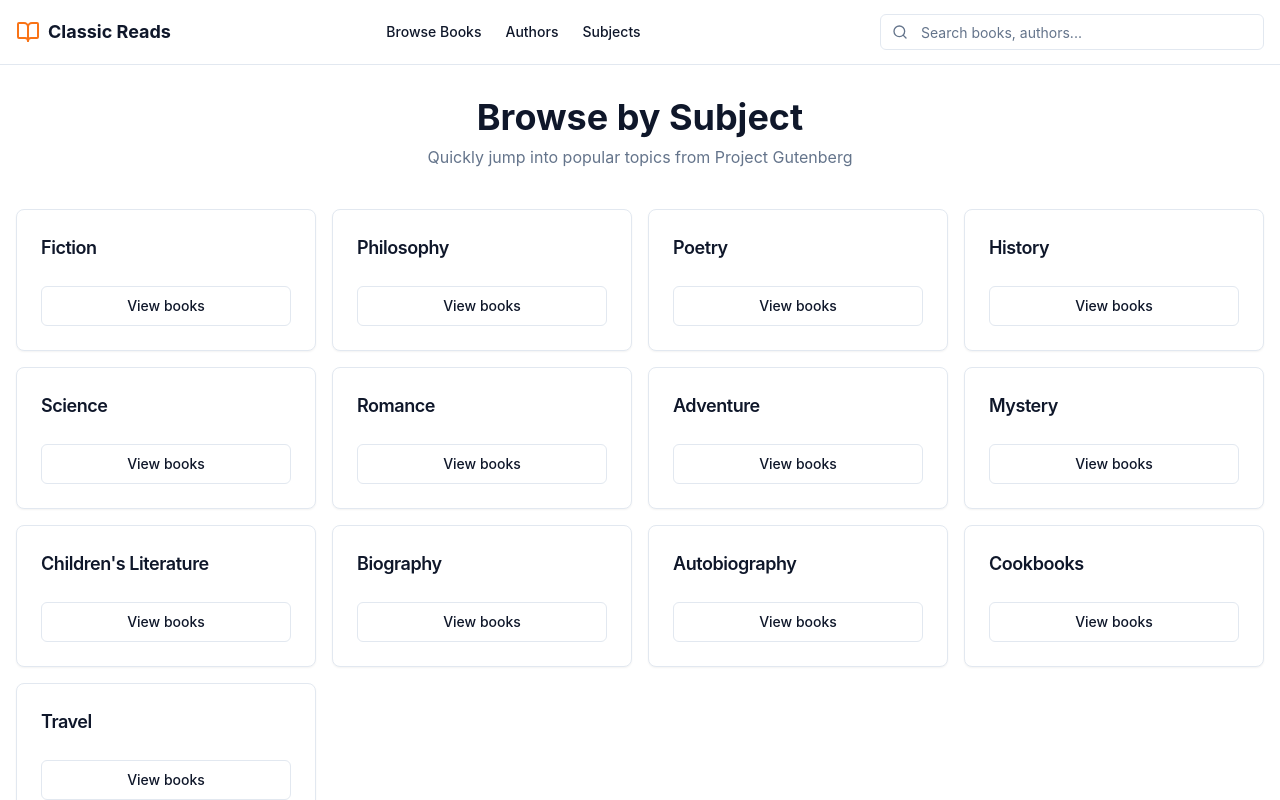
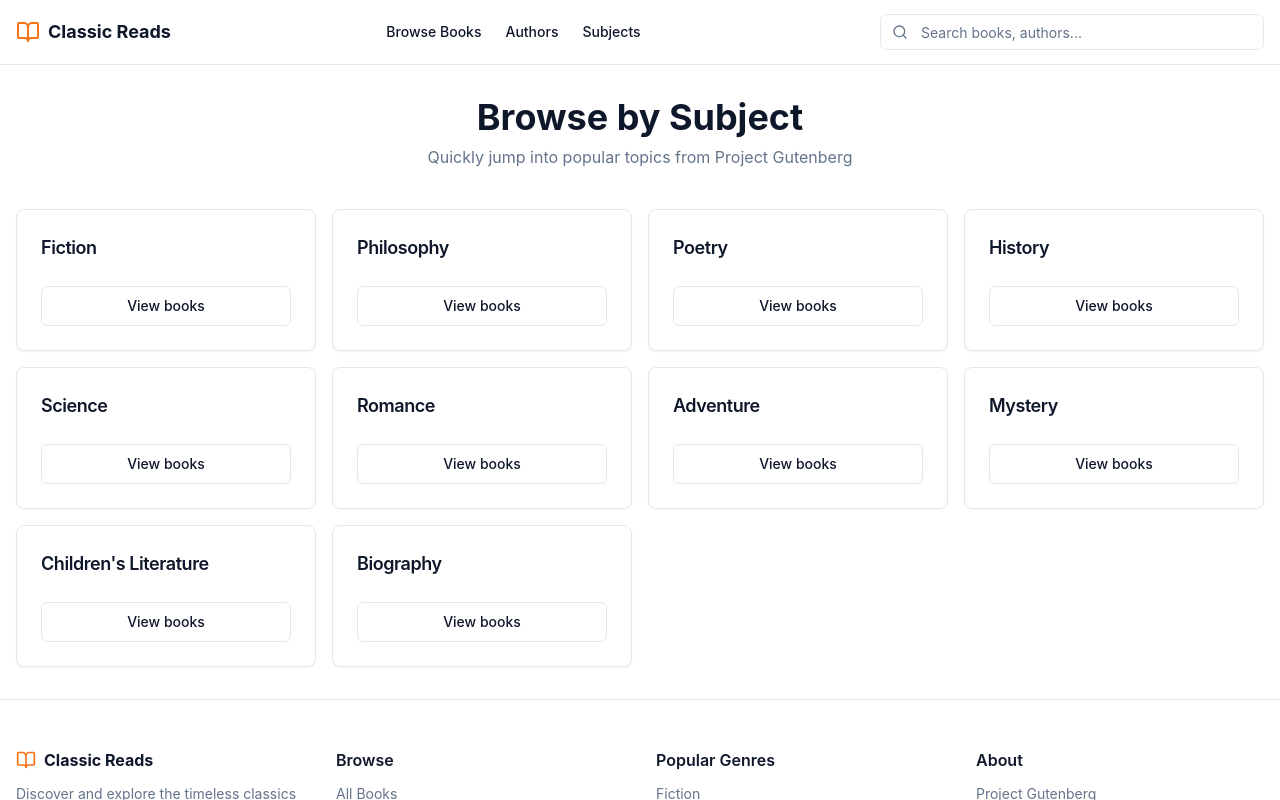
Before and after one commit to GheCristea/classic-reads, a Next.js app: page /subjects in a window 1280 px wide. Built offline with nearby package versions, Linux system fonts and the light colour scheme.

Commit message:
Refactor BookFilters and SubjectsPage to utilize shared SUBJECTS constant from new subjects.ts file, improving maintainability and reducing code duplication.

```diff
--- a/src/app/books/_components/BookFilters.tsx
+++ b/src/app/books/_components/BookFilters.tsx
@@ -4,6 +4,7 @@ import { Badge } from "@/components/ui/badge"
 import { Button } from "@/components/ui/button"
 import { Card, CardContent, CardHeader, CardTitle } from "@/components/ui/card"
 import { Input } from "@/components/ui/input"
+import { SUBJECTS } from "@/lib/subjects"
 import { Filter, Search, X } from "lucide-react"
 import { useRouter, useSearchParams } from "next/navigation"
 import { useState } from "react"
@@ -25,18 +26,7 @@ const sortOptions = [
   { value: "descending", label: "Title Z-A" },
 ]
 
-const subjects = [
-  "Fiction",
-  "Philosophy",
-  "Poetry",
-  "History",
-  "Science",
-  "Romance",
-  "Adventure",
-  "Mystery",
-  "Children's Literature",
-  "Biography",
-]
+// Using shared SUBJECTS list
 
 export function BookFilters() {
   const router = useRouter()
@@ -220,7 +210,7 @@ export function BookFilters() {
         </CardHeader>
         <CardContent>
           <div className="space-y-2">
-            {subjects.map((subject) => (
+            {SUBJECTS.map((subject: string) => (
               <Button
                 key={subject}
                 variant={activeFilters.topic === subject ? "default" : "ghost"}
--- a/src/app/subjects/page.tsx
+++ b/src/app/subjects/page.tsx
@@ -1,24 +1,10 @@
 import { Button } from "@/components/ui/button"
 import { Card, CardContent, CardHeader, CardTitle } from "@/components/ui/card"
+import { SUBJECTS } from "@/lib/subjects"
 
 export const dynamic = 'force-static'
 export const revalidate = 300
 
-const subjects: string[] = [
-  "Fiction",
-  "Philosophy",
-  "Poetry",
-  "History",
-  "Science",
-  "Romance",
-  "Adventure",
-  "Mystery",
-  "Children's Literature",
-  "Biography",
-  "Autobiography",
-  "Cookbooks",
-  "Travel",
-]
 
 export default function SubjectsPage() {
   return (
@@ -29,7 +15,7 @@ export default function SubjectsPage() {
       </div>
 
       <div className="grid sm:grid-cols-2 md:grid-cols-3 lg:grid-cols-4 gap-4">
-        {subjects.map((subject) => (
+        {SUBJECTS.map((subject: string) => (
           <Card key={subject} className="hover:shadow-md transition-shadow">
             <CardHeader>
               <CardTitle className="text-lg">{subject}</CardTitle>
--- /dev/null
+++ b/src/lib/subjects.ts
@@ -0,0 +1,14 @@
+export const SUBJECTS = [
+  "Fiction",
+  "Philosophy",
+  "Poetry",
+  "History",
+  "Science",
+  "Romance",
+  "Adventure",
+  "Mystery",
+  "Children's Literature",
+  "Biography",
+] as const
+
+export type Subject = (typeof SUBJECTS)[number]
```
